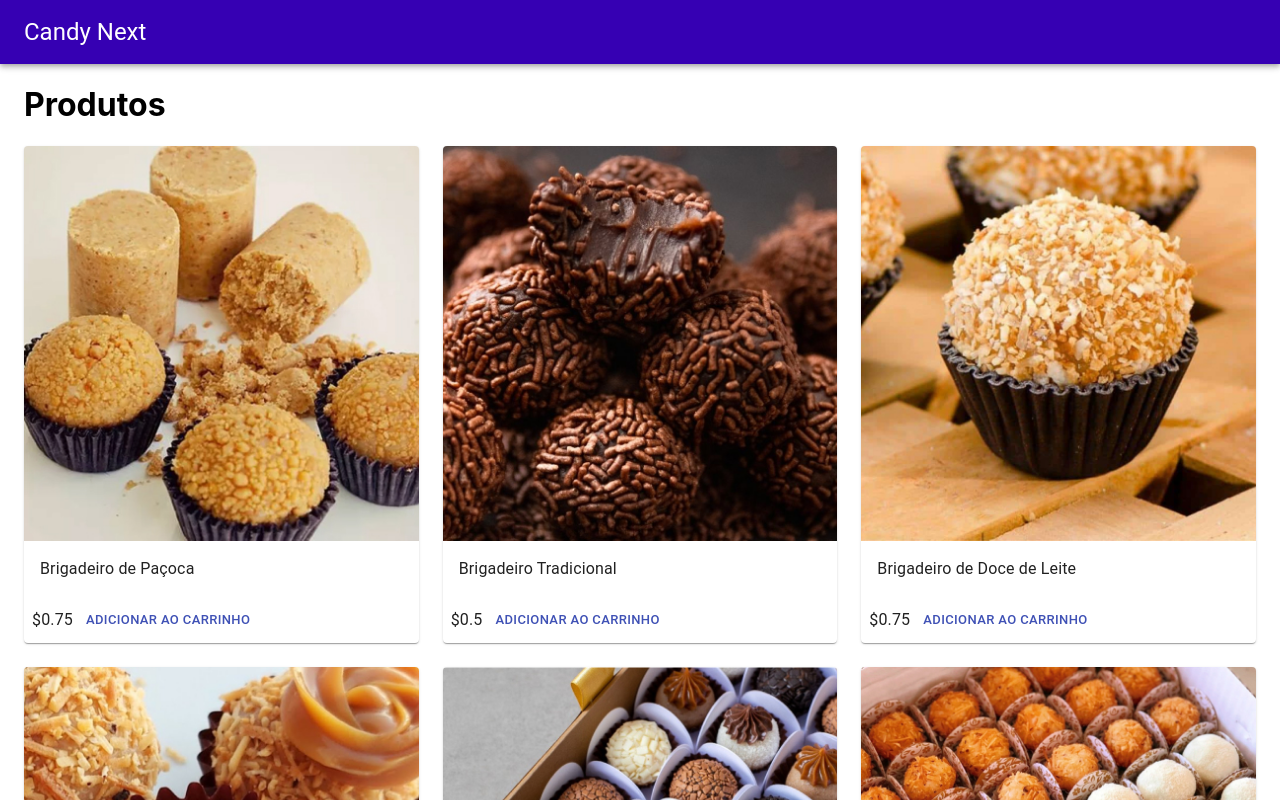
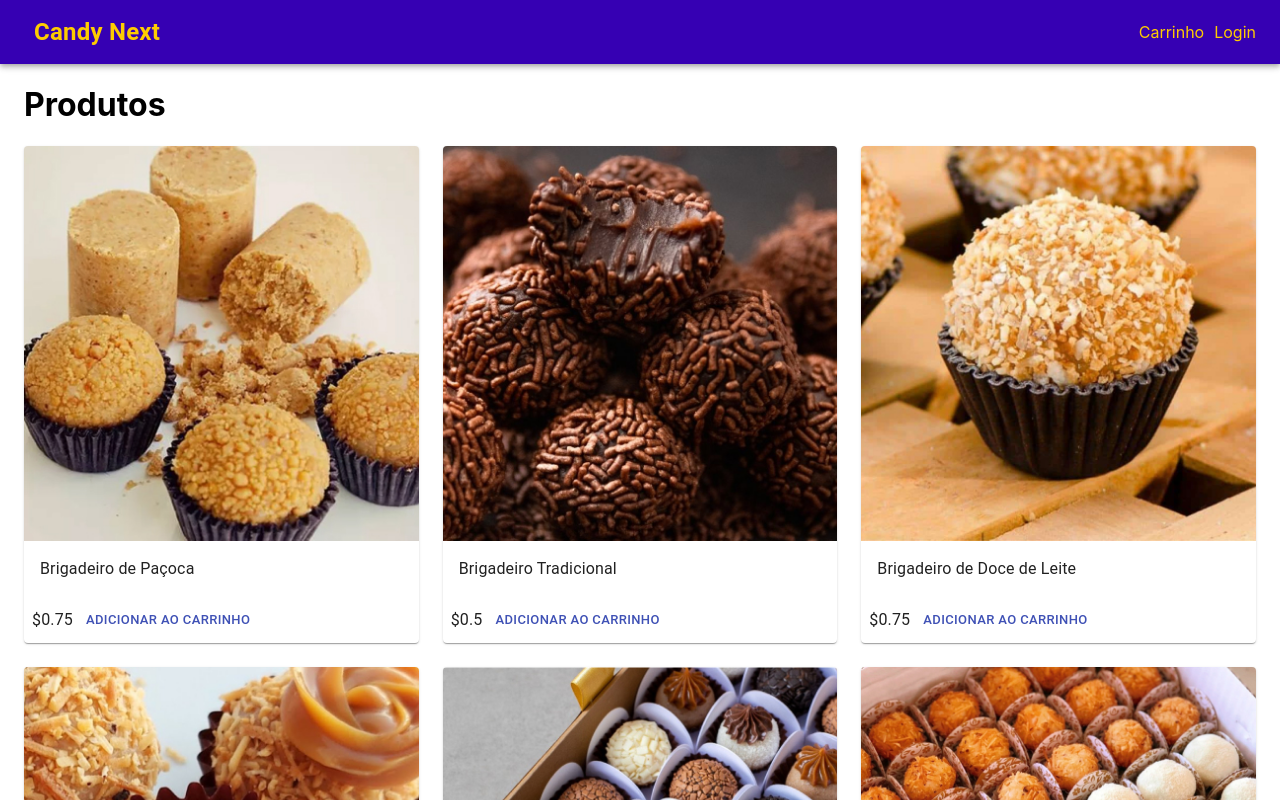
Before and after one commit to Drlazinho/candy-eccomerce, a Next.js app: page / in a window 1280 px wide. Shown: the top 800 px of the page. Built offline with nearby package versions, Linux system fonts and the light colour scheme.

Commit message:
Header Link

```diff
--- a/components/Layout.js
+++ b/components/Layout.js
@@ -1,9 +1,11 @@
-import React from 'react';
-import Head from 'next/head';
-import { AppBar, Toolbar, Typography, Container } from '@material-ui/core';
-import useStyles from '../utils/styles';
+import React from 'react'
+import Head from 'next/head'
+import { AppBar, Toolbar, Typography, Container, Link } from '@material-ui/core'
+import NextLink from 'next/link'
+import useStyles from '../utils/styles'
+import { mergeClasses } from '@material-ui/styles'
 
-export default function Layout({children}) {
+export default function Layout({ children }) {
   const styles = useStyles()
 
   return (
@@ -13,15 +15,26 @@ export default function Layout({children}) {
       </Head>
       <AppBar position="static" className={styles.navbar}>
         <Toolbar>
-          <Typography variant="h5">Candy Next</Typography>
+          <NextLink href="/" passHref>
+            <Link>
+            <Typography className={styles.brand}>Candy Next</Typography>
+            </Link>
+          </NextLink>
+          <div className={styles.grow}></div>
+          <NextLink href="/cart" passHref>
+            <Link>Carrinho</Link>
+          </NextLink>
+          <NextLink href="/login" passHref>
+            <Link>Login</Link>
+          </NextLink>
         </Toolbar>
       </AppBar>
-      <Container className={styles.main}>
-        {children}
-      </Container>
+      <Container className={styles.main}>{children}</Container>
       <footer className={styles.footer}>
-        <Typography>Todos os direitos reservados. Candy Next &copy; 2022</Typography>
+        <Typography>
+          Todos os direitos reservados. Candy Next &copy; 2022
+        </Typography>
       </footer>
     </div>
-  );
+  )
 }
--- a/utils/styles.js
+++ b/utils/styles.js
@@ -7,6 +7,13 @@ const useStyles = makeStyles({
       color: '#FECC00',
       marginLeft: 10,
     },
+  },
+  brand:{
+    fontWeight: 'bold',
+    fontSize: '1.5rem',
+  },
+  grow:{
+    flexGrow: 1,
   },
   main: {
     minHeight: '80vh',
```
